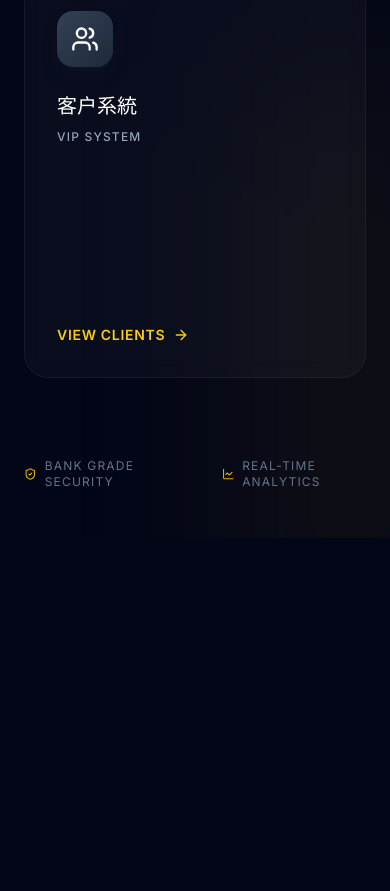
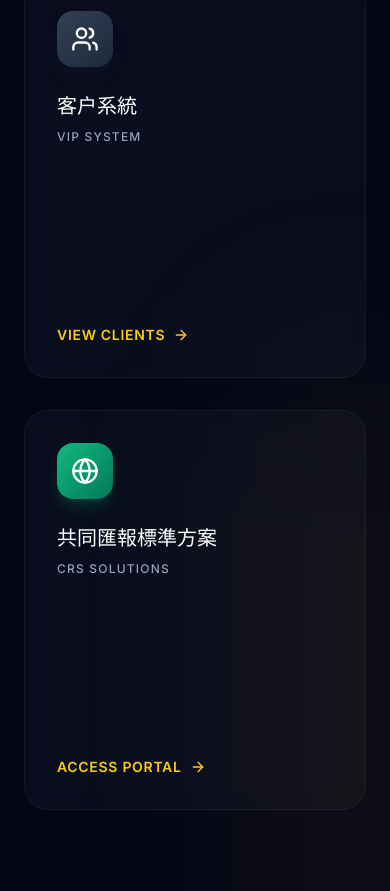
Before and after one commit to firaen22/Private-Wealth-Management, a React (Vite) app: page / in a window 390 px wide. Shown: the part 1100-1991 px from the top of the page. Before the commit the page ends 1638 px from the top, so only its background shows below. Built offline with nearby package versions, Linux system fonts and the light colour scheme; a web font is replaced by a local one.

Commit message:
feat: Add CRS proposal generator card and update card grid layout for responsiveness.

```diff
--- a/App.tsx
+++ b/App.tsx
@@ -6,7 +6,8 @@ import {
   ArrowRight,
   LineChart,
   ShieldCheck,
-  ChevronRight
+  ChevronRight,
+  Globe
 } from 'lucide-react';
 import MortgageCalculator from './components/MortgageCalculator';
 import ProposalGenerator from './components/ProposalGenerator';
@@ -66,7 +67,7 @@ const Dashboard: React.FC<DashboardProps> = ({ onViewChange }) => {
         </header>
 
         {/* Cards Grid */}
-        <div className="grid grid-cols-1 md:grid-cols-3 gap-8 w-full max-w-6xl">
+        <div className="grid grid-cols-1 md:grid-cols-2 lg:grid-cols-4 gap-8 w-full max-w-7xl">
 
           {/* Card 1: Property */}
           <button
@@ -147,6 +148,32 @@ const Dashboard: React.FC<DashboardProps> = ({ onViewChange }) => {
             </div>
           </button>
 
+          {/* Card 4: CRS */}
+          <button
+            onClick={() => window.location.href = 'https://firaen22.github.io/CRS-proposal-generator/'}
+            className="group relative h-[400px] text-left p-8 glass-card rounded-3xl transition-all duration-500 hover:-translate-y-2 hover:shadow-[0_20px_40px_-15px_rgba(0,0,0,0.5)] flex flex-col justify-between"
+          >
+            <div className="absolute inset-0 bg-gradient-to-b from-emerald-500/5 to-transparent opacity-0 group-hover:opacity-100 transition-opacity duration-500 rounded-3xl"></div>
+
+            <div className="relative z-10">
+              <div className="w-14 h-14 rounded-2xl bg-gradient-to-br from-emerald-500 to-emerald-700 flex items-center justify-center mb-6 shadow-lg shadow-emerald-500/20 group-hover:scale-110 transition-transform duration-500">
+                <Globe className="w-7 h-7 text-white" />
+              </div>
+              <h3 className="text-xl font-serif text-white mb-2 whitespace-nowrap">共同匯報標準方案</h3>
+              <p className="text-xs text-slate-400 font-medium tracking-widest uppercase mb-4 leading-relaxed">
+                CRS solutions
+              </p>
+              <p className="text-sm text-slate-400 leading-relaxed opacity-0 group-hover:opacity-100 transition-opacity duration-500 transform translate-y-4 group-hover:translate-y-0">
+                Common Reporting Standard compliance tools and automated proposal generation for global entities.
+              </p>
+            </div>
+
+            <div className="relative z-10 flex items-center text-gold-400 text-sm font-semibold tracking-wider uppercase">
+              <span>Access Portal</span>
+              <ArrowRight className="w-4 h-4 ml-2 group-hover:translate-x-2 transition-transform" />
+            </div>
+          </button>
+
         </div>
 
         {/* Footer Indicators */}
```
